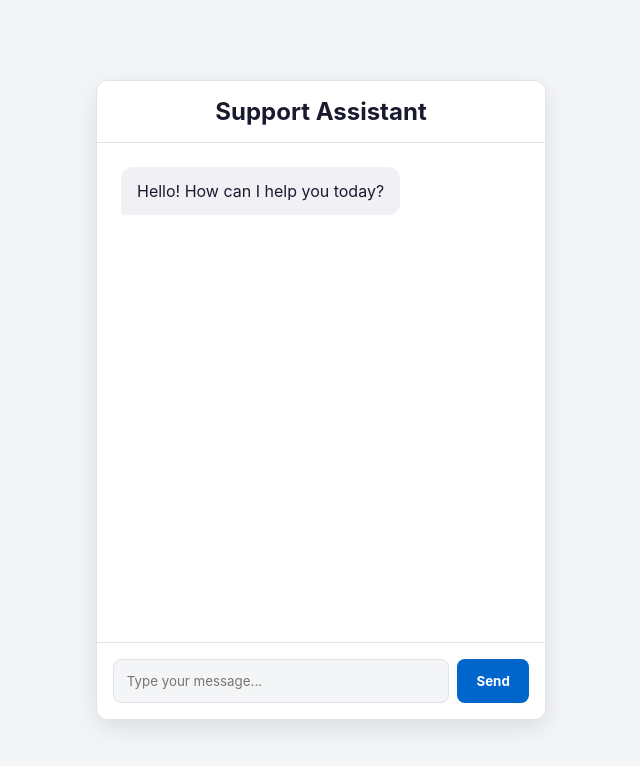
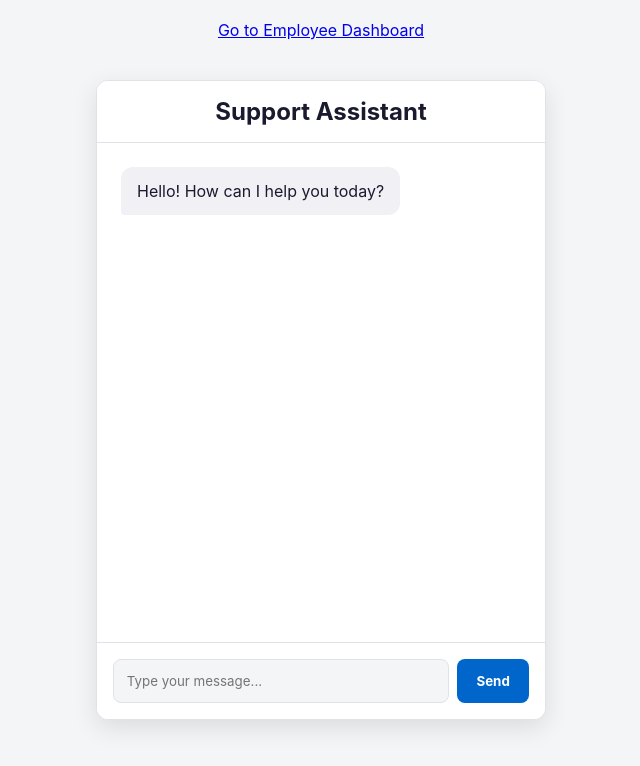
Before and after one commit to conshus/jev-escalation-demo, a website: page public/index.html in a window 1280 px wide. Shown: the whole page, without its empty margins (319-959 px from the left). Drawn offline with Linux system fonts and the light colour scheme; no server answers.

Commit message:
feat: Enhance README and UI for employee dashboard access and improve code comments

```diff
--- a/public/customer.js
+++ b/public/customer.js
@@ -1,4 +1,3 @@
-// Local state (In a real app, fetch these from your backend on page load)
 let applicationId;
 let sessionId;
 let token;
@@ -60,7 +59,7 @@ chatForm.addEventListener('submit', async (e) => {
       headers: { 'Content-Type': 'application/json' },
       body: JSON.stringify({
         messages: messageHistory,
-        customerId: 'user_' + Math.floor(Math.random() * 10000), // Dummy ID
+        customerId: 'user_' + Math.floor(Math.random() * 10000), // Random ID
         sessionId
       })
     });
@@ -129,7 +128,7 @@ function transitionToVideoCall() {
   });
 }
 
-// Dummy function to simulate WebLLM/Prompt API/AI Agent
+// Mock function to simulate WebLLM/Prompt API/AI Agent
 async function mockWebLLMResponse(text) {
   return new Promise(resolve => {
     setTimeout(() => {
--- a/public/dashboard.js
+++ b/public/dashboard.js
@@ -60,7 +60,7 @@ function removeEscalationCard(customerId) {
 // Ensure acceptEscalation is available globally for the inline onclick handler
 window.acceptEscalation = async function (customerId, customerSessionId) {
     console.log('customerSessionId: ', customerSessionId);
-    // 1. Tell backend to send 'signal:claimed'
+    // Tell backend to send 'signal:claimed'
     await fetch('/api/escalate/claim', {
         method: 'POST',
         headers: { 'Content-Type': 'application/json' },
@@ -69,14 +69,14 @@ window.acceptEscalation = async function (customerId, customerSessionId) {
 
     removeEscalationCard(customerId);
 
-    // 2. Get a fresh publisher token for this specific customer session
+    // Get a fresh publisher token for this specific customer session
     const { token } = await fetch('/api/auth/customer-token', {
         method: 'POST',
         headers: { 'Content-Type': 'application/json' },
         body: JSON.stringify({ sessionId: customerSessionId })
     }).then(r => r.json());
 
-    // 3. Connect to the Customer Session
+    // Connect to the Customer Session
     customerSession = OT.initSession(applicationId, customerSessionId);
 
     customerSession.on('streamCreated', (event) => {
--- a/public/index.html
+++ b/public/index.html
@@ -1,5 +1,6 @@
 <!DOCTYPE html>
 <html lang="en">
+
 <head>
   <meta charset="UTF-8">
   <meta name="viewport" content="width=device-width, initial-scale=1.0">
@@ -7,7 +8,11 @@
   <link rel="stylesheet" href="styles.css">
   <script src="https://video.standard.vonage.com/v2/js/opentok.min.js"></script>
 </head>
+
 <body>
+
+  <!-- Employee Demo Dashboard Login -->
+  <a href="dashboard.html" target="_blank" id="employee-dashboard-link">Go to Employee Dashboard</a>
 
   <!-- Chat UI -->
   <main class="chat-container">
@@ -39,4 +44,5 @@
 
   <script src="customer.js"></script>
 </body>
+
 </html>
--- a/public/styles.css
+++ b/public/styles.css
@@ -231,3 +231,8 @@ dialog::backdrop {
   margin-top: 1rem;
   width: 100%;
 }
+
+#employee-dashboard-link {
+  position: absolute;
+  top: 20px;
+}
```
Also changed, not shown: README.md.
